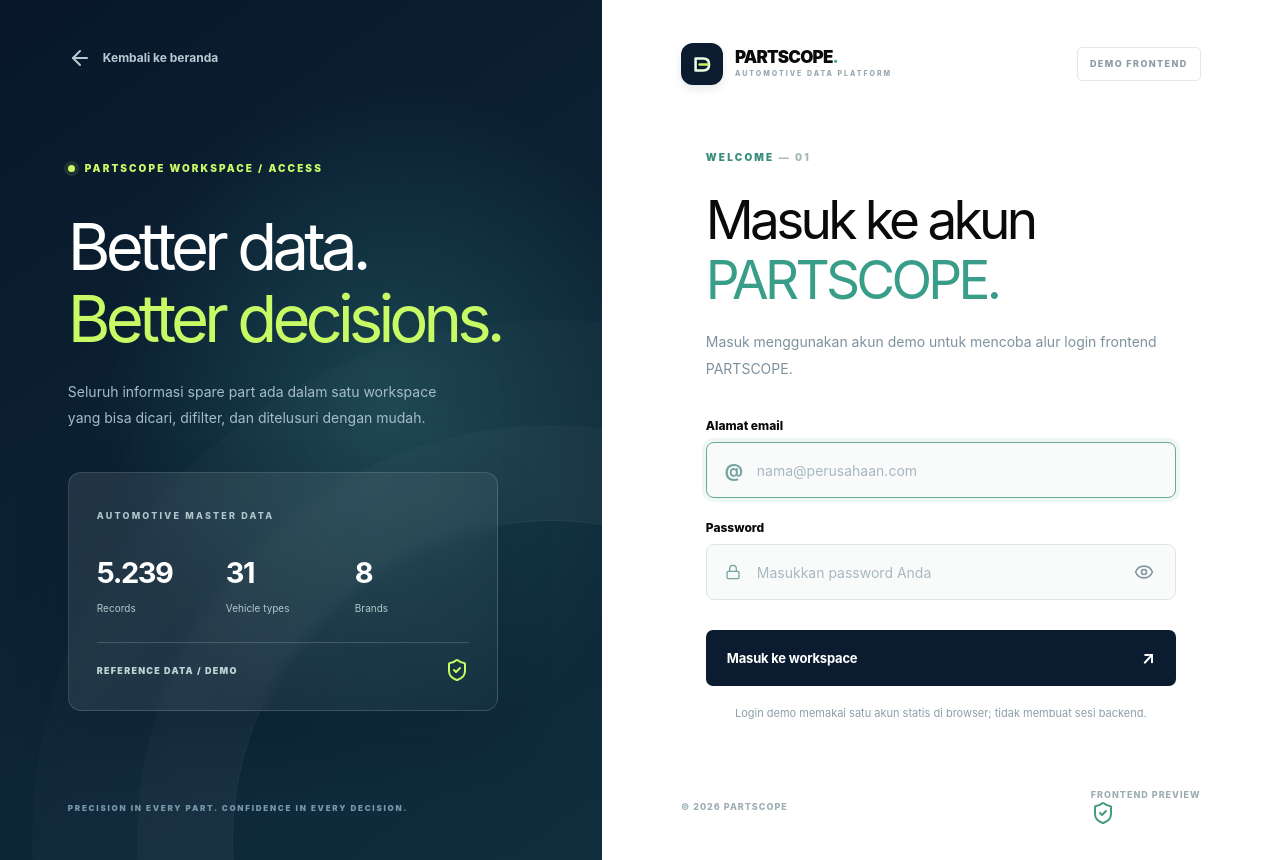
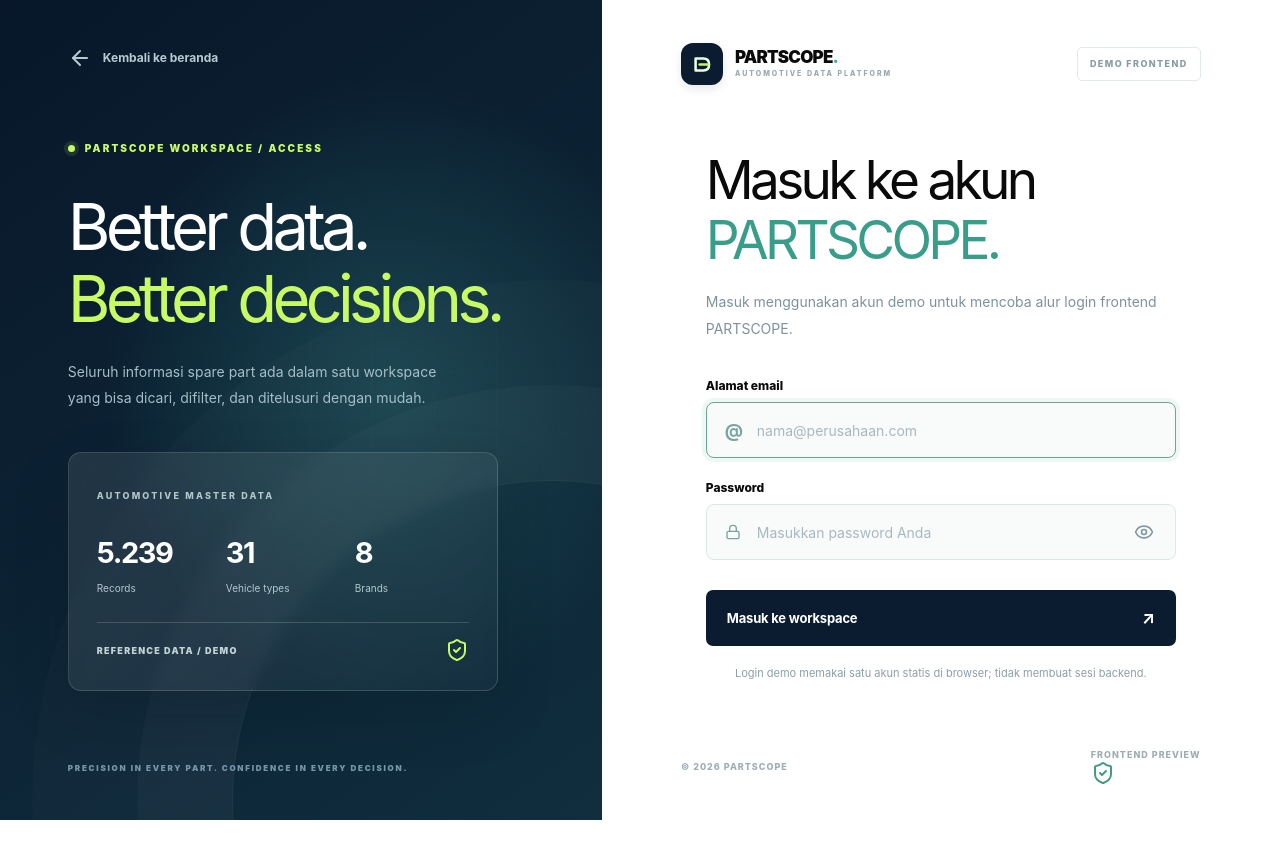
Before and after one commit to rizkychandra22/Car-Sparepart-Product, a React (Vite) app: page /login in a window 1280 px wide. After the commit the page ends 820 px from the top, so only its background shows below. Built offline with nearby package versions, Linux system fonts and the light colour scheme.

Commit message:
refactor: remove welcome message from login page for cleaner UI

```diff
--- a/src/pages/auth/login.tsx
+++ b/src/pages/auth/login.tsx
@@ -55,7 +55,6 @@ export default function LoginPage() {
         <div className="auth-form-top"><Brand /><span className="access-tag">DEMO FRONTEND</span></div>
 
         <div className="auth-form-content">
-          <div className="form-kicker">WELCOME <span>— 01</span></div>
           <h1 id="login-title">Masuk ke akun<br /><em>PARTSCOPE.</em></h1>
           <p className="form-subtitle">Masuk menggunakan akun demo untuk mencoba alur login frontend PARTSCOPE.</p>
 
```
